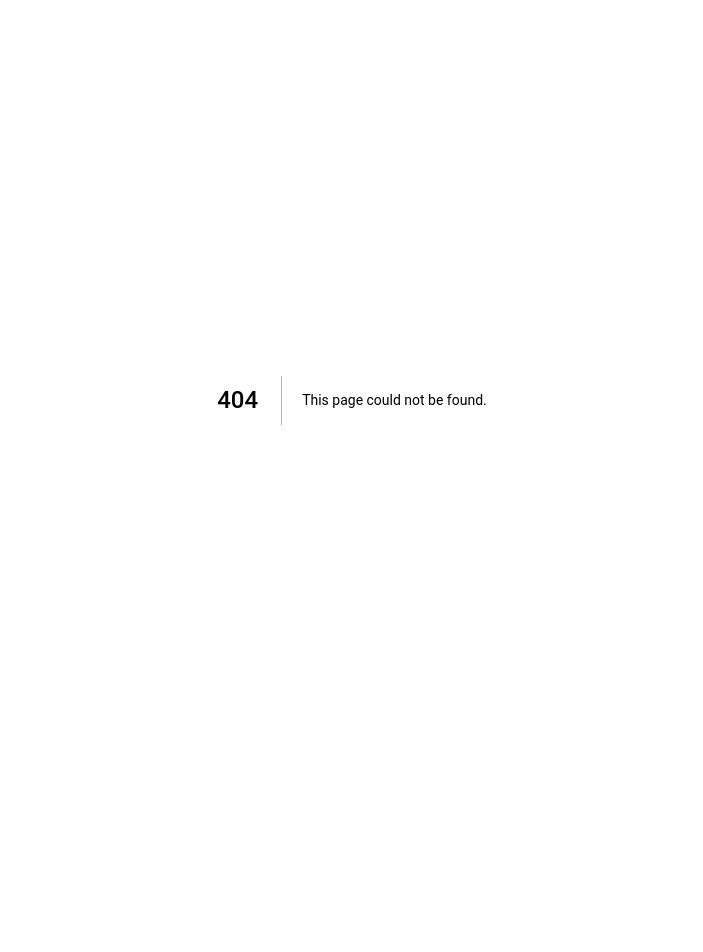
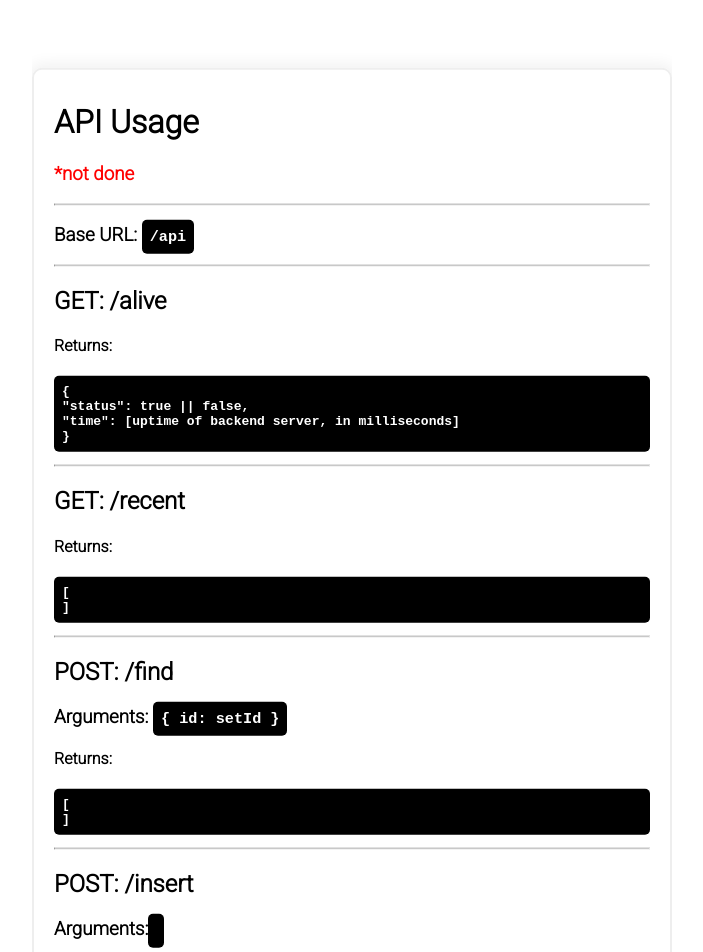
Before and after one commit to meepsauce/Ratespiel, a Next.js app in the folder ratespiel/: page /docs in a window 1280 px wide. Before the commit this address had no page. Shown: the top 952 px of the page, without its empty margins (288-991 px from the left). Before the commit the page ends 800 px from the top, so only its background shows below. Built offline with nearby package versions, Linux system fonts and the light colour scheme.

Commit message:
More debugging, added some polish

```diff
--- a/ratespiel/lib/db.js
+++ b/ratespiel/lib/db.js
@@ -84,6 +84,7 @@ export class dbClass {
     }
 }
 var db = new dbClass();
+
 export function connectDb() {
     return db;
 }
--- /dev/null
+++ b/ratespiel/pages/docs.js
@@ -0,0 +1,53 @@
+import styles from '../styles/Home.module.css'
+import React from 'react';
+
+
+export default function Docs(props) {
+    return <div className={styles.centered}>
+        <br/><br/><br/><br/><br/><br/><br/><br/><br/><br/><br/><br/><br/><br/><br/>
+        <br/><br/><br/><br/><br/><br/><br/><br/>
+        <div className={styles.card}>
+            <h1>API Usage</h1>
+            <h3 className={styles.red}>*not done </h3>
+            <hr></hr>
+            <h3>Base URL: <span className={styles.code}>/api</span></h3>
+            <hr></hr>
+            <h2>GET: /alive</h2>
+            <h4>Returns: </h4>
+            <p className={styles.code}>
+            &#123;<br></br>
+                    "status": true || false,<br></br>
+                    "time": [uptime of backend server, in milliseconds]<br></br>
+            &#125;
+            </p>
+            <hr></hr>
+            <h2>GET: /recent</h2>
+            <h4>Returns: </h4>
+            <p className={styles.code}>
+            [<br></br>
+
+            ]
+            </p>
+            <hr></hr>
+            <h2>POST: /find</h2>
+            <h3>Arguments: <span className={styles.code}>&#123; id: setId &#125;</span></h3>
+            <h4>Returns: </h4>
+            <p className={styles.code}>
+            [<br></br>
+
+            ]
+            </p>
+            <hr></hr>
+            <h2>POST: /insert</h2>
+            <h3>Arguments: <span className={styles.code}></span></h3>
+            <h4>Returns: </h4>
+            <p className={styles.code}>
+            [<br></br>
+
+            ]
+            </p>
+        </div>
+        <br/><br/><br/><br/><br/>
+    </div>
+
+}
--- a/ratespiel/styles/Home.module.css
+++ b/ratespiel/styles/Home.module.css
@@ -1,5 +1,5 @@
 @import url('https://fonts.googleapis.com/css2?family=Roboto:ital,wght@0,300;1,300&display=swap');
-
+@import url("https://cdnjs.cloudflare.com/ajax/libs/font-awesome/4.7.0/css/font-awesome.min.css");
 
 .card {
   padding: 12px 20px;
@@ -16,6 +16,7 @@
   top: 50%;
   left: 50%;
   transform: translate(-50%, -50%);
+  overflow-y: scroll;
 }
 
 
```
Also changed, not shown: ratespiel/pages/index.js (+22 -2 lines).
